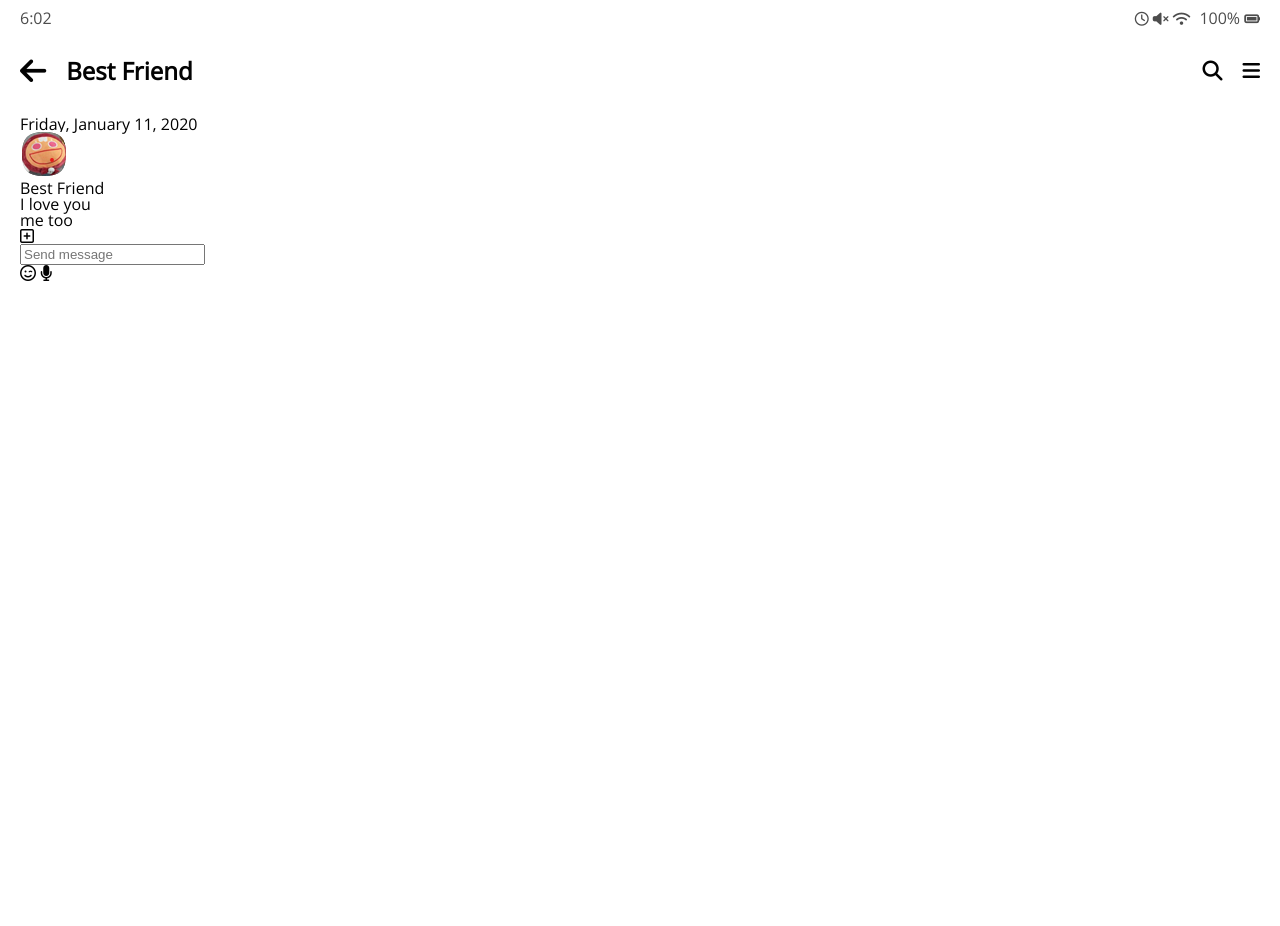
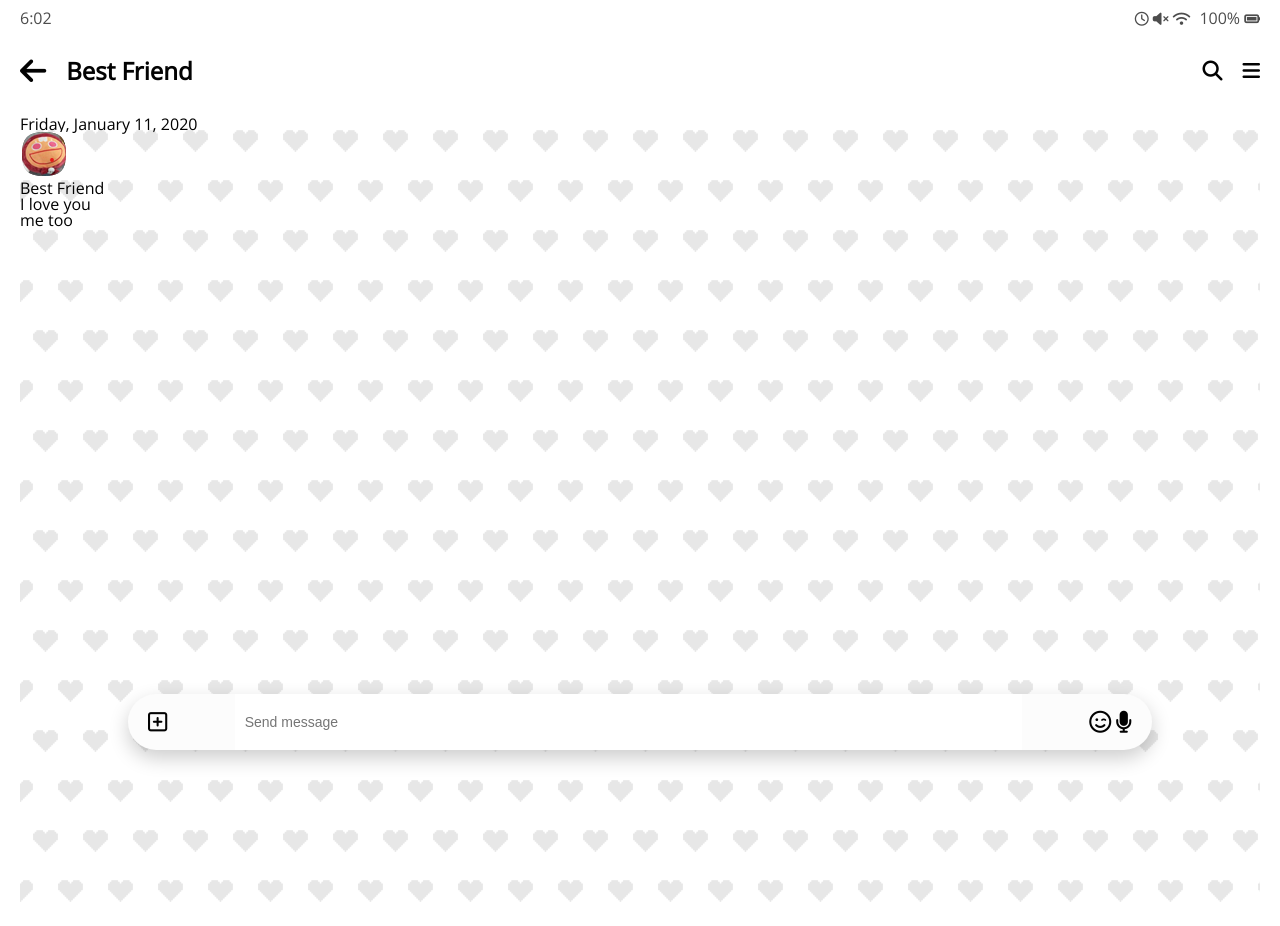
Before and after one commit to chanhi/kakao-nomade, a plain HTML site: page chat.html in a window 1280 px wide. Before the commit the page ends 800 px from the top, so only its background shows below. Drawn offline with nearby package versions, Linux system fonts and the light colour scheme.

Commit message:
chat start

```diff
--- a/chat.html
+++ b/chat.html
@@ -7,7 +7,7 @@
     <script src="https://kit.fontawesome.com/e5608c4cea.js" crossorigin="anonymous"></script>
     <link rel="stylesheet" href="css/styles.css" >
 </head>
-<body>
+<body class="chats-body">
     <div class="status-bar">
         <div class="status-bar_column">
             <span class="status-bar_clock">6:02</span>
--- /dev/null
+++ b/css/chat.css
@@ -0,0 +1,48 @@
+.chat-body {
+    padding: 0;
+}
+
+.chat-body .header,
+.chat-body .status-bar {
+    padding: 0px 20px;
+}
+
+.chat {
+    background-image: url("../images/pixel-heart.png");
+    min-height: 100vh;
+}
+
+.chat_write {
+    position: fixed;
+    bottom: 50px;
+    width: 80%;
+    margin: 0 auto;
+    left: 0;
+    right: 0;
+    display: flex;
+    justify-content: space-between;
+    align-items: center;
+    background-color: #fcfcfc;
+    padding: 0px 20px;
+    border-radius: 40px;
+    box-shadow: 0px 8px 20px rgba(0, 0, 0, 0.2);
+}
+
+.chat_write i {
+    font-size: 22px;
+}
+
+.chat_write-column:nth-child(2) {
+    width: 80%;
+}
+
+.chat_write-column input {
+    padding: 20px 10px;
+    width: 100%;
+    border: none;
+    font-size: 14px;
+}
+
+.chat_write-column input:focus {
+    outline: none;
+}
--- a/css/styles.css
+++ b/css/styles.css
@@ -8,6 +8,7 @@
 @import "find.css";
 @import "more.css";
 @import "settings.css";
+@import "chat.css";
 
 body {
     background-color: white;
```
Also changed, not shown: images/pixel-heart.png (added).
